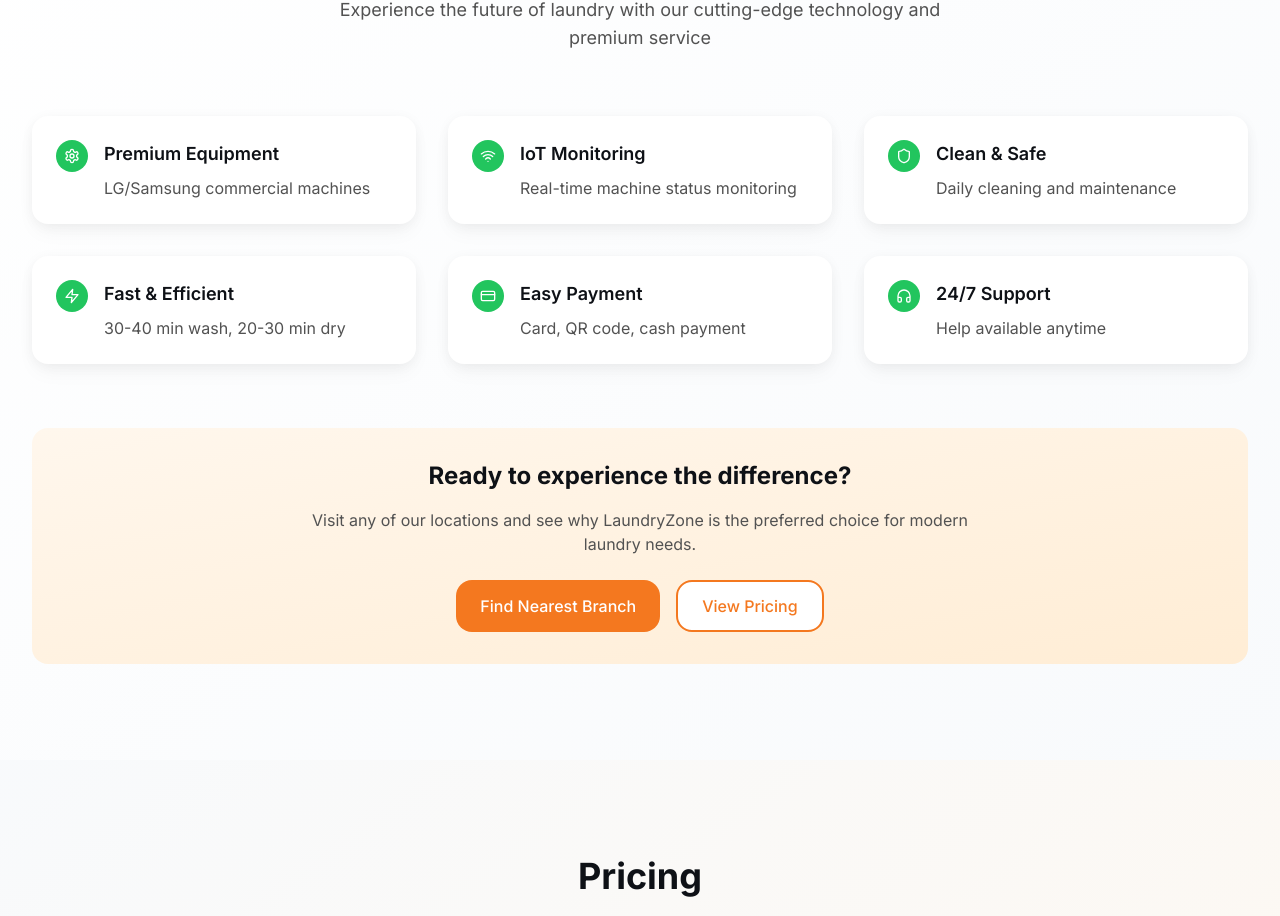
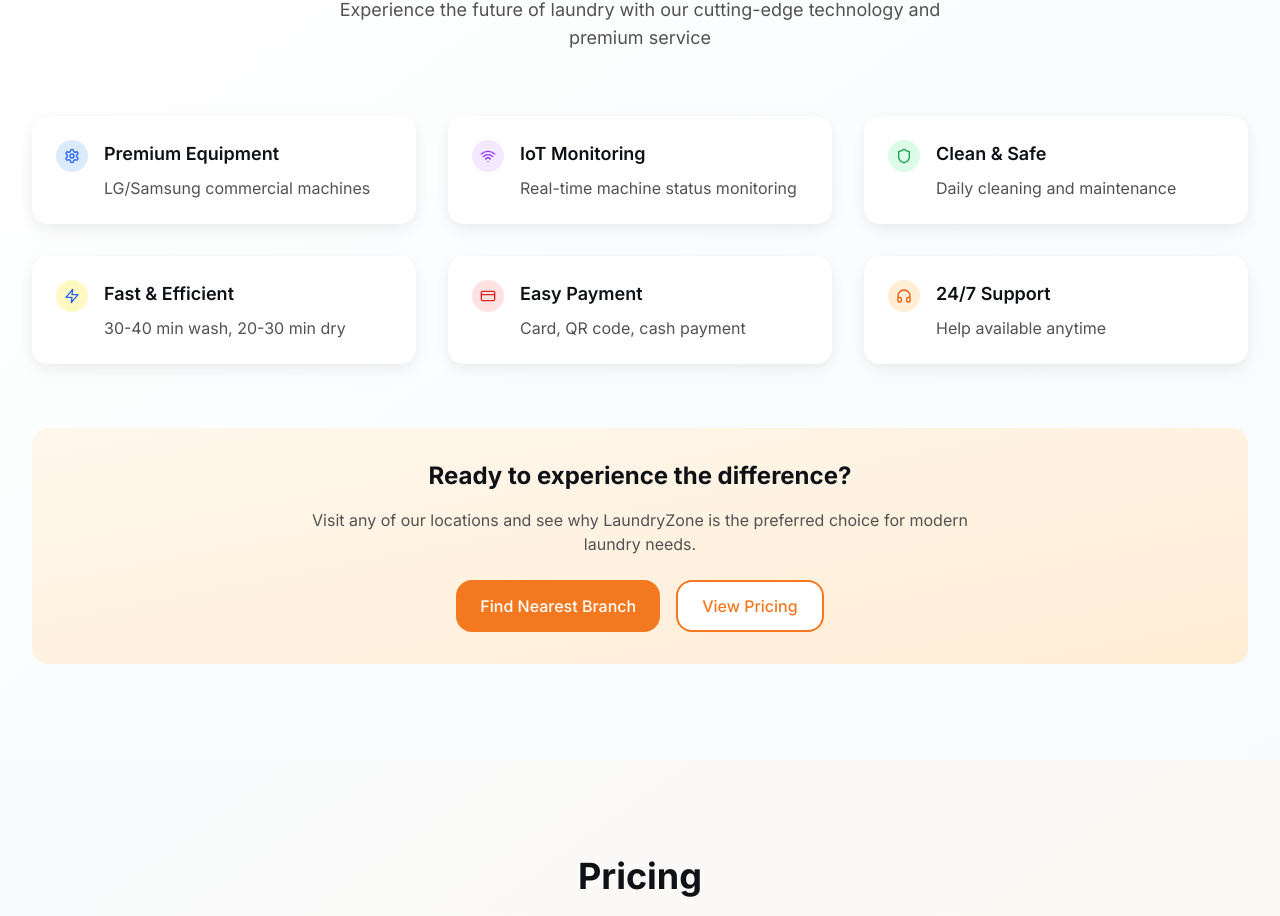
Before and after one commit to shinezayam/laundryzone-website, a Next.js app: page /en in a window 1280 px wide. Shown: the part 1033-1949 px from the top of the page. Built offline with nearby package versions, Linux system fonts and the light colour scheme.

Commit message:
Advantages bg color restore

```diff
--- a/components/Advantages.tsx
+++ b/components/Advantages.tsx
@@ -24,43 +24,43 @@ export function Advantages({ locale }: AdvantagesProps) {
       icon: Settings,
       title: t('advantages.premium.title'),
       description: t('advantages.premium.desc'),
-      color: 'text-white',
-      bgColor: 'bg-green-500',
+      color: 'text-blue-600',
+      bgColor: 'bg-blue-100',
     },
     {
       icon: Wifi,
       title: t('advantages.iot.title'),
       description: t('advantages.iot.desc'),
-      color: 'text-white',
-      bgColor: 'bg-green-500',
+      color: 'text-purple-600',
+      bgColor: 'bg-purple-100',
     },
     {
       icon: Shield,
       title: t('advantages.clean.title'),
       description: t('advantages.clean.desc'),
-      color: 'text-white',
-      bgColor: 'bg-green-500',
+      color: 'text-green-600',
+      bgColor: 'bg-green-100',
     },
     {
       icon: Zap,
       title: t('advantages.fast.title'),
       description: t('advantages.fast.desc'),
-      color: 'text-white',
-      bgColor: 'bg-green-500',
+      color: 'text-blue-600',
+      bgColor: 'bg-yellow-100',
     },
     {
       icon: CreditCard,
       title: t('advantages.payment.title'),
       description: t('advantages.payment.desc'),
-      color: 'text-white',
-      bgColor: 'bg-green-500',
+      color: 'text-red-600',
+      bgColor: 'bg-red-100',
     },
     {
       icon: Headphones,
       title: t('advantages.support.title'),
       description: t('advantages.support.desc'),
-      color: 'text-white',
-      bgColor: 'bg-green-500',
+      color: 'text-orange-600',
+      bgColor: 'bg-orange-100',
     },
   ];
 
```
